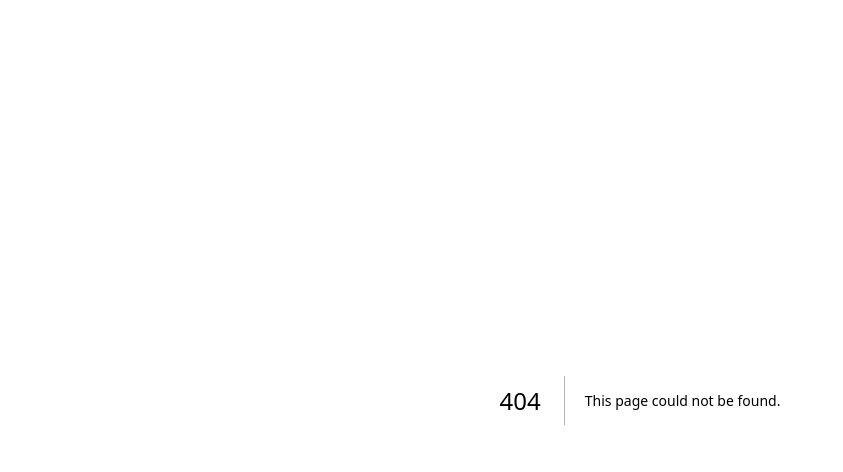
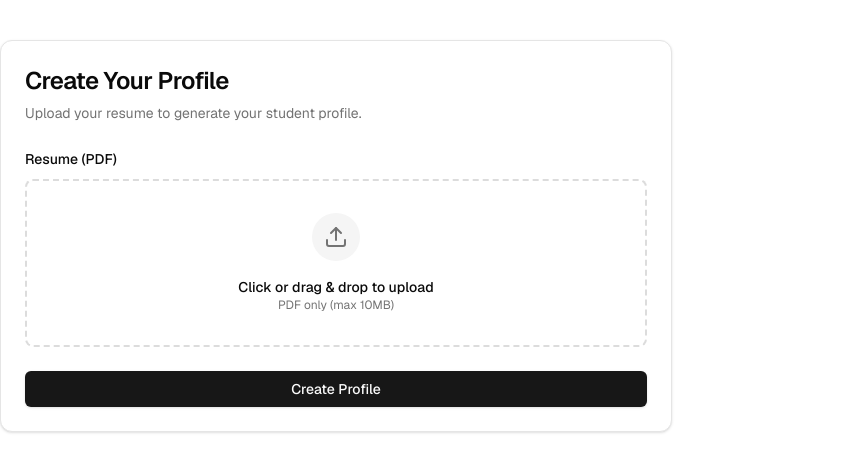
Before and after one commit to Batu-end/Fully26, a Next.js app: page /profile/create in a window 1280 px wide. Before the commit this address had no page. Shown: the top 472 px of the page, without its empty margins (0-843 px from the left). Built offline with nearby package versions, Linux system fonts and the light colour scheme; no server answers.

Commit message:
pdf upload

```diff
--- /dev/null
+++ b/app/dashboard/page.tsx
@@ -0,0 +1,36 @@
+import { createClient } from '@/lib/supabase/server';
+import { redirect } from 'next/navigation';
+
+export default async function DashboardPage() {
+  const supabase = await createClient();
+  const {
+    data: { user },
+  } = await supabase.auth.getUser();
+
+  if (!user) {
+    redirect('/auth/signin');
+  }
+
+  const { data: profileData, error } = await supabase
+    .from('student_profiles')
+    .select('*')
+    .eq('id', user.id)
+    .single();
+  console.log('Profile data:', profileData);
+
+  if (error) {
+    console.error('Error fetching profile:', error);
+    redirect('/profile/create');
+  }
+
+  return (
+    <div className='container flex flex-col items-center gap-6 pt-6 pb-8 md:py-10'>
+      <h1 className='text-3xl font-bold tracking-tight text-center'>
+        Welcome to your Dashboard
+      </h1>
+      <p className='text-lg text-center text-muted-foreground'>
+        This is where you can manage your account and view your activity.
+      </p>
+    </div>
+  );
+}
--- a/app/layout.tsx
+++ b/app/layout.tsx
@@ -9,8 +9,8 @@ const defaultUrl = process.env.VERCEL_URL
 
 export const metadata: Metadata = {
   metadataBase: new URL(defaultUrl),
-  title: "Next.js and Supabase Starter Kit",
-  description: "The fastest way to build apps with Next.js and Supabase",
+  title: "DeepScholar",
+  description: "Your go-to place for finding educational opportunities in deep sea research.",
 };
 
 const geistSans = Geist({
--- a/app/page.tsx
+++ b/app/page.tsx
@@ -17,7 +17,9 @@ export default function Home() {
             </Suspense>
           </div>
         </nav>
-        <div className='flex-1 flex flex-col gap-20 max-w-5xl p-5'></div>
+        <div className='flex-1 flex flex-col gap-20 max-w-5xl p-5'>
+          Welcome Page
+        </div>
 
         <footer className='w-full flex items-center justify-center border-t mx-auto text-center text-xs gap-8 py-16'>
           <ThemeSwitcher />
--- /dev/null
+++ b/app/profile/create/page.tsx
@@ -0,0 +1,257 @@
+'use client';
+
+import React, { useCallback, useState } from 'react';
+import { useRouter } from 'next/navigation';
+import { createClient } from '@/lib/supabase/client';
+
+import { Button } from '@/components/ui/button';
+import { Label } from '@/components/ui/label';
+import {
+  Card,
+  CardContent,
+  CardDescription,
+  CardFooter,
+  CardHeader,
+  CardTitle,
+} from '@/components/ui/card';
+
+import { Upload, FileText, X, Loader2 } from 'lucide-react';
+import { cn } from '@/lib/utils';
+
+export default function CreateProfilePage() {
+  const router = useRouter();
+  const supabase = createClient();
+
+  const [file, setFile] = useState<File | null>(null);
+  const [isDragging, setIsDragging] = useState(false);
+  const [isLoading, setIsLoading] = useState(false);
+  const [error, setError] = useState<string | null>(null);
+
+  const onDragOver = useCallback((e: React.DragEvent) => {
+    e.preventDefault();
+    e.stopPropagation();
+    setIsDragging(true);
+  }, []);
+
+  const onDragLeave = useCallback((e: React.DragEvent) => {
+    e.preventDefault();
+    e.stopPropagation();
+    setIsDragging(false);
+  }, []);
+
+  const onDrop = useCallback((e: React.DragEvent) => {
+    e.preventDefault();
+    e.stopPropagation();
+    setIsDragging(false);
+
+    const droppedFile = e.dataTransfer.files[0];
+
+    if (!droppedFile) return;
+
+    if (droppedFile.type !== 'application/pdf') {
+      setError('Please upload a PDF file.');
+      return;
+    }
+
+    if (droppedFile.size > 10 * 1024 * 1024) {
+      setError('File must be under 10MB.');
+      return;
+    }
+
+    setFile(droppedFile);
+    setError(null);
+  }, []);
+
+  const onFileChange = useCallback((e: React.ChangeEvent<HTMLInputElement>) => {
+    const selectedFile = e.target.files?.[0];
+    if (!selectedFile) return;
+
+    if (selectedFile.type !== 'application/pdf') {
+      setError('Please upload a PDF file.');
+      return;
+    }
+
+    if (selectedFile.size > 10 * 1024 * 1024) {
+      setError('File must be under 10MB.');
+      return;
+    }
+
+    setFile(selectedFile);
+    setError(null);
+  }, []);
+
+  const removeFile = useCallback(() => {
+    setFile(null);
+  }, []);
+
+  const handleSubmit = async (e: React.FormEvent) => {
+    e.preventDefault();
+
+    if (!file) {
+      setError('Please upload your resume.');
+      return;
+    }
+
+    setIsLoading(true);
+    setError(null);
+
+    try {
+      // Get user + session
+      const {
+        data: { user },
+      } = await supabase.auth.getUser();
+
+      const {
+        data: { session },
+      } = await supabase.auth.getSession();
+
+      if (!user || !session) {
+        throw new Error('You must be signed in.');
+      }
+
+      // Prepare upload
+      const formData = new FormData();
+      formData.append('file', file);
+
+      const backendUrl =
+        process.env.NEXT_PUBLIC_BACKEND_URL || 'http://localhost:8000';
+
+      // Send request
+      const response = await fetch(
+        `${backendUrl}/api/students/${user.id}/analyze-resume`,
+        {
+          method: 'POST',
+          body: formData,
+          headers: {
+            Authorization: `Bearer ${session.access_token}`,
+          },
+        },
+      );
+
+      if (!response.ok) {
+        const text = await response.text();
+        console.error('Backend error:', text);
+        throw new Error('Failed to upload resume.');
+      }
+
+      const result = await response.json();
+      console.log('AI Backend Response:', result);
+
+      // Success → go to dashboard
+      router.push('/dashboard');
+      router.refresh();
+    } catch (err: any) {
+      console.error('Submission error:', err);
+      setError(err.message || 'Something went wrong.');
+    } finally {
+      setIsLoading(false);
+    }
+  };
+
+  return (
+    <div className='container max-w-2xl py-10'>
+      <Card>
+        <CardHeader>
+          <CardTitle className='text-2xl'>Create Your Profile</CardTitle>
+          <CardDescription>
+            Upload your resume to generate your student profile.
+          </CardDescription>
+        </CardHeader>
+
+        <form onSubmit={handleSubmit}>
+          <CardContent className='space-y-6'>
+            <div className='space-y-2'>
+              <Label>Resume (PDF)</Label>
+
+              <div
+                onDragOver={onDragOver}
+                onDragLeave={onDragLeave}
+                onDrop={onDrop}
+                className={cn(
+                  'relative border-2 border-dashed rounded-lg p-8 transition-colors flex flex-col items-center justify-center gap-4 cursor-pointer',
+                  isDragging
+                    ? 'border-primary bg-primary/5'
+                    : 'border-muted-foreground/25 hover:border-primary/50',
+                  file ? 'bg-muted/50' : 'bg-transparent',
+                )}
+                onClick={() =>
+                  !file && document.getElementById('resume-upload')?.click()
+                }
+              >
+                <input
+                  id='resume-upload'
+                  type='file'
+                  accept='.pdf'
+                  className='hidden'
+                  onChange={onFileChange}
+                />
+
+                {file ? (
+                  <div className='flex items-center gap-3 w-full max-w-xs p-3 bg-background rounded-md border shadow-sm'>
+                    <FileText className='h-8 w-8 text-blue-500 shrink-0' />
+                    <div className='flex-1 min-w-0'>
+                      <p className='text-sm font-medium truncate'>
+                        {file.name}
+                      </p>
+                      <p className='text-xs text-muted-foreground'>
+                        {(file.size / 1024).toFixed(1)} KB
+                      </p>
+                    </div>
+
+                    <Button
+                      type='button'
+                      variant='ghost'
+                      size='icon'
+                      className='h-8 w-8'
+                      onClick={(e) => {
+                        e.stopPropagation();
+                        removeFile();
+                      }}
+                    >
+                      <X className='h-4 w-4' />
+                    </Button>
+                  </div>
+                ) : (
+                  <>
+                    <div className='p-3 rounded-full bg-muted'>
+                      <Upload className='h-6 w-6 text-muted-foreground' />
+                    </div>
+                    <div className='text-center'>
+                      <p className='text-sm font-medium'>
+                        Click or drag & drop to upload
+                      </p>
+                      <p className='text-xs text-muted-foreground'>
+                        PDF only (max 10MB)
+                      </p>
+                    </div>
+                  </>
+                )}
+              </div>
+            </div>
+
+            {error && (
+              <p className='text-sm text-destructive font-medium'>{error}</p>
+            )}
+          </CardContent>
+
+          <CardFooter>
+            <Button
+              type='submit'
+              className='w-full'
+              disabled={isLoading}
+            >
+              {isLoading ? (
+                <>
+                  <Loader2 className='mr-2 h-4 w-4 animate-spin' />
+                  Uploading...
+                </>
+              ) : (
+                'Create Profile'
+              )}
+            </Button>
+          </CardFooter>
+        </form>
+      </Card>
+    </div>
+  );
+}
--- a/components/auth-button.tsx
+++ b/components/auth-button.tsx
@@ -13,9 +13,8 @@ export async function AuthButton() {
 
   return user ? (
     <div className="flex items-center gap-4">
-      Hey, {user.email}!
       <Button asChild size="sm" variant={"outline"}>
-        <Link href="/profile">Profile</Link>
+        <Link href="/dashboard">Dashboard</Link>
       </Button>
     </div>
   ) : (
--- a/next.config.ts
+++ b/next.config.ts
@@ -1,7 +1,7 @@
 import type { NextConfig } from "next";
 
 const nextConfig: NextConfig = {
-  cacheComponents: true,
+  cacheComponents: false,
 };
 
 export default nextConfig;
```
